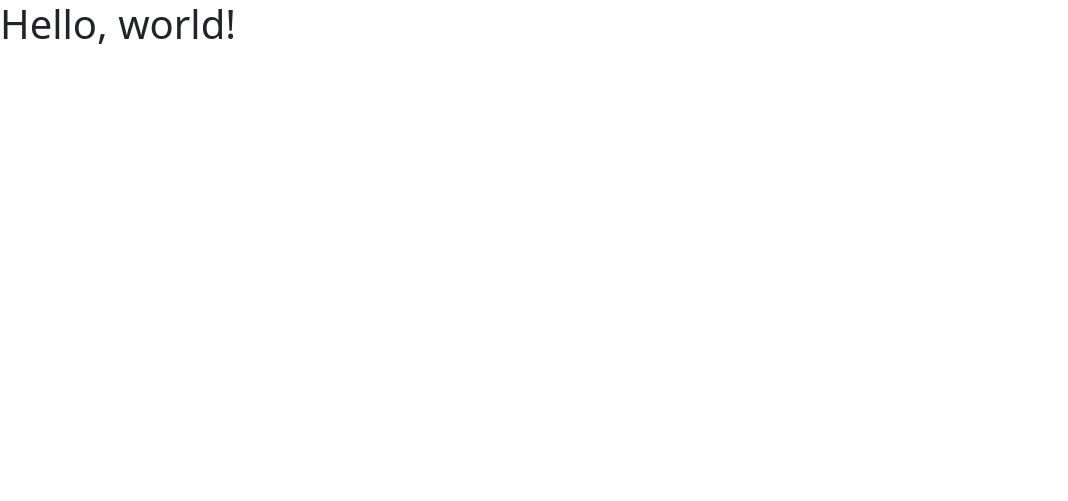
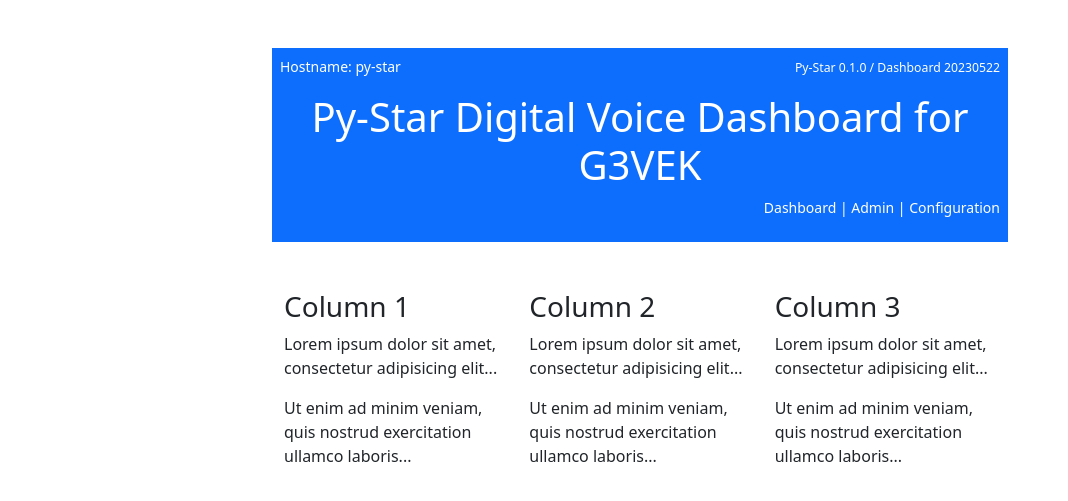
Before and after one commit to holdenweb/py-star, a Flask app: page / in a window 1280 px wide. Shown: the top 501 px of the page, without its empty margins (0-1068 px from the left). Run offline with Flask 3, Linux system fonts and the light colour scheme.

Commit message:
Establish base page layout, and demonstrate jinja2 templating.
Note that in this model there is a clean separation between
the data (currently a set of dictionaries in the app, but the
possibilities are limitless) and the presentation (a set of
HTML pages, with data substitutions indicated by {{ ref }}
references, where ref can be a bit more than the currently
available example shows.

```diff
--- a/app.py
+++ b/app.py
@@ -9,10 +9,23 @@ env = Environment(
     autoescape=select_autoescape()
 )
 
+USER = dict(
+    callsign="G3VEK",
+)
+
+SYSTEM = dict(
+    hostname="py-star",
+)
+
+SOFTWARE = dict(
+    version="0.1.0",
+    dashdate="20230522",
+)
+
 @app.route("/")
 def hello():
     template = env.get_template("base.html")
-    return Response(template.render(the="variables", go="here"))
+    return Response(template.render(user=USER, system=SYSTEM, software=SOFTWARE))
 
 
 if __name__ == "__main__":
--- a/templates/base.html
+++ b/templates/base.html
@@ -1,13 +1,49 @@
-<!doctype html>
+<!DOCTYPE html>
 <html lang="en">
 <head>
+  <title>Py-Star - {{ user.callsign }}</title>
   <meta charset="utf-8">
   <meta name="viewport" content="width=device-width, initial-scale=1">
-    <title>Bootstrap demo</title>
-    <link href="https://cdn.jsdelivr.net/npm/bootstrap@5.2.3/dist/css/bootstrap.min.css" rel="stylesheet" integrity="sha384-rbsA2VBKQhggwzxH7pPCaAqO46MgnOM80zW1RWuH61DGLwZJEdK2Kadq2F9CUG65" crossorigin="anonymous">
+  <link href="https://cdn.jsdelivr.net/npm/bootstrap@5.2.3/dist/css/bootstrap.min.css" rel="stylesheet">
+  <script src="https://cdn.jsdelivr.net/npm/bootstrap@5.2.3/dist/js/bootstrap.bundle.min.js"></script>
 </head>
 <body>
-    <h1>Hello, world!</h1>
-    <script src="https://cdn.jsdelivr.net/npm/bootstrap@5.2.3/dist/js/bootstrap.bundle.min.js" integrity="sha384-kenU1KFdBIe4zVF0s0G1M5b4hcpxyD9F7jL+jjXkk+Q2h455rYXK/7HAuoJl+0I4" crossorigin="anonymous"></script>
+
+<div class="container mt-5">
+  <div class="row">
+    <div class="col-2"></div>
+    <div class="col-8">
+      <div class="container-fluid p-2 bg-primary text-white text-center">
+        <div class="row small">
+          <div class="col text-start">Hostname: {{ system.hostname }}</div>
+          <div class="col text-end"><small>Py-Star {{ software.version }} / Dashboard {{ software.dashdate }}</small></div>
+        </div>
+        <p class="text-end"></p>
+        <h1>Py-Star Digital Voice Dashboard for {{ user.callsign }}</h1>
+        <p class="small text-end">Dashboard | Admin | Configuration</p>
+      </div>
+      <div class="container mt-5">
+        <div class="row">
+          <div class="col-sm-4">
+            <h3>Column 1</h3>
+            <p>Lorem ipsum dolor sit amet, consectetur adipisicing elit...</p>
+            <p>Ut enim ad minim veniam, quis nostrud exercitation ullamco laboris...</p>
+          </div>
+          <div class="col-sm-4">
+            <h3>Column 2</h3>
+            <p>Lorem ipsum dolor sit amet, consectetur adipisicing elit...</p>
+            <p>Ut enim ad minim veniam, quis nostrud exercitation ullamco laboris...</p>
+          </div>
+          <div class="col-sm-4">
+            <h3>Column 3</h3>
+            <p>Lorem ipsum dolor sit amet, consectetur adipisicing elit...</p>
+            <p>Ut enim ad minim veniam, quis nostrud exercitation ullamco laboris...</p>
+          </div>
+        </div>
+      </div>
+    </div>
+  <div>
+<div>
+
 </body>
 </html>
```
Lines whose indentation alone changed are shown as unchanged.
